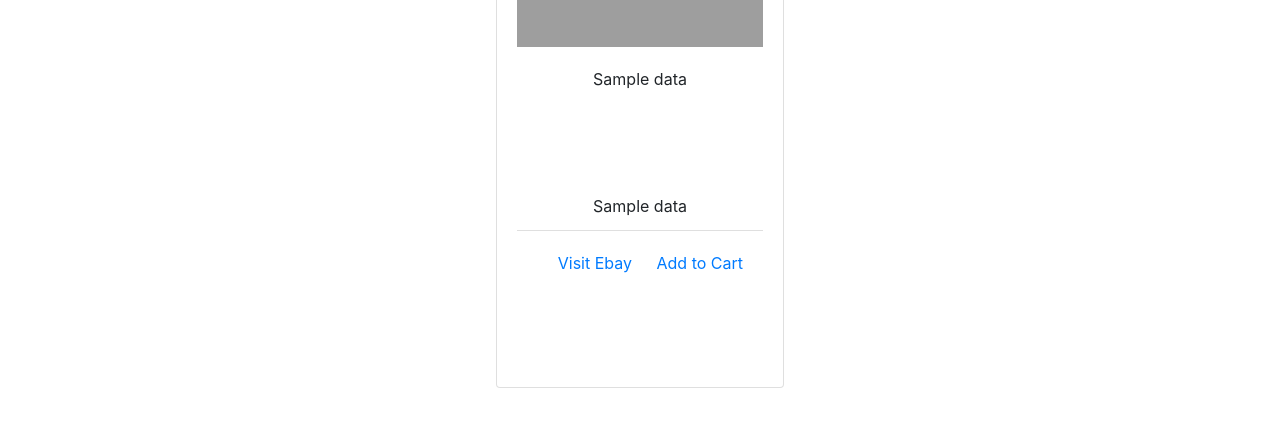
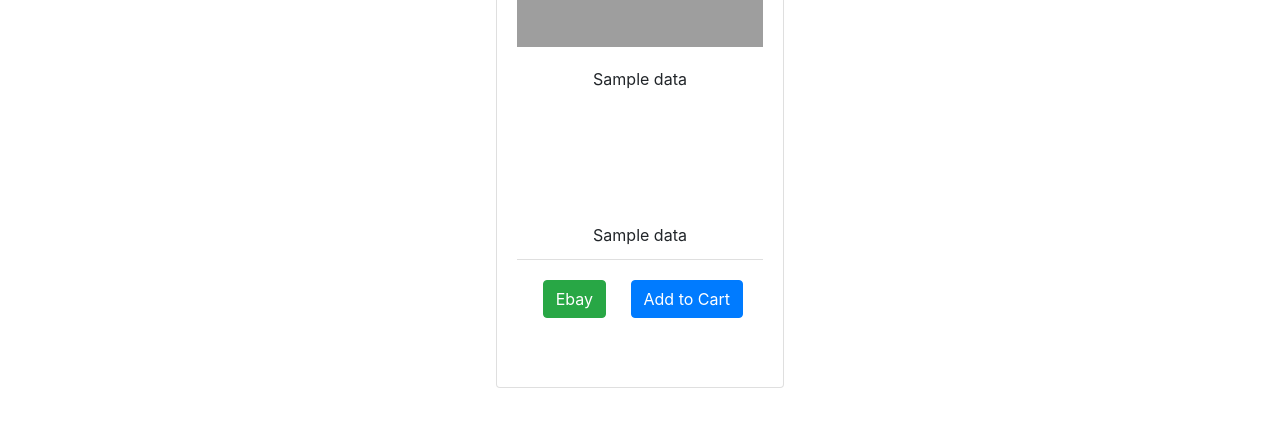
Before and after one commit to GrayFlash/eCommerce_Website_Temp, a Flask app: template templates/category.html in a window 1280 px wide. Shown: the part 260-687 px from the top of the page. Run offline with Flask 2, Linux system fonts and the light colour scheme; the template is opened without the code that fills it: most values are stand-ins (such as "Sample title", 1, 10 or a date in 2020); parts of the project's set-up code (start-up, migrations or seed data) failed here and were passed over; some libraries are stand-ins or nearby versions; grey boxes are pictures that could not be loaded.

Commit message:
Replace link with button

```diff
--- a/static/css/index_styles.css
+++ b/static/css/index_styles.css
@@ -5,6 +5,10 @@
 .card-image-src {
     height:100%;
     width: 100%;
+}
+
+.card-buttons {
+    max-height:20%;
 }
 
 .custom-card {
--- a/templates/category.html
+++ b/templates/category.html
@@ -25,9 +25,13 @@
                 <ul class="list-group list-group-flush">
                     <li class="list-group-item">{{ item[3] }}</li>
                 </ul>
-                <div class="card-body align-self-end">
-                    <a href={{ item[5] }} class="card-link">Visit Ebay</a>
-                    <a href="/add/{{category}}/{{item[0]}}" class="card-link">Add to Cart</a>
+                <div class="card-body align-self-end card-buttons">
+                    <a href={{ item[5] }} class="card-link">
+                        <button type="button" class="btn btn-success">Ebay</button>
+                    </a>
+                    <a href="/add/{{category}}/{{item[0]}}" class="card-link">
+                        <button type="button" class="btn btn-primary">Add to Cart</button>
+                    </a>
                 </div>
             </div>
 
```
